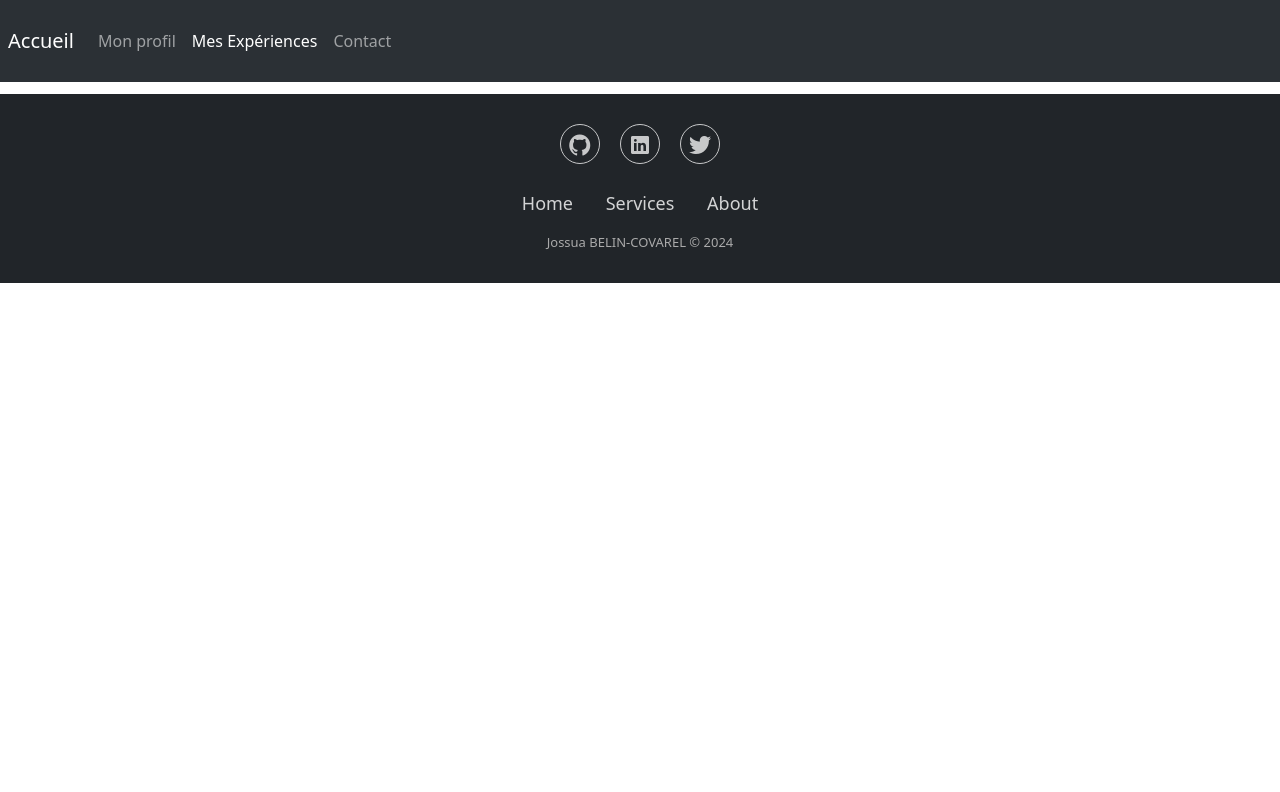
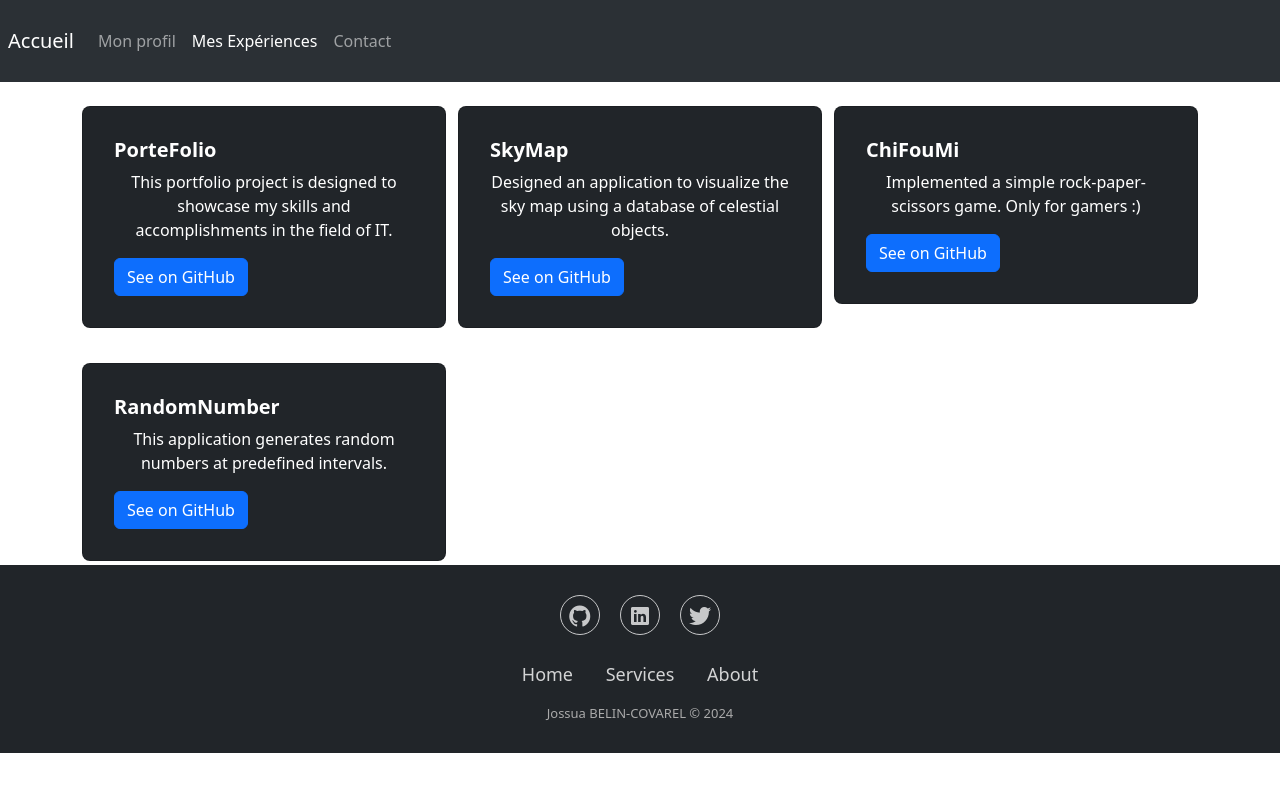
Before and after one commit to JossuaBELINCOVAREL/JossuaBELINCOVAREL.github.io, a website: page mes-experiences.html in a window 1280 px wide. Drawn offline with nearby package versions, Linux system fonts and the light colour scheme.

Commit message:
Update overview

```diff
--- a/mes-experiences.html
+++ b/mes-experiences.html
@@ -27,9 +27,55 @@
         </div>
     </nav>
 
-    <div class="container-fluid p-0">
-        <!-- Vos cartes d'expériences GitHub -->
+    <div class="container mt-4">
+        <div class="row row-cols-1 row-cols-md-2 row-cols-lg-3 g-4">
+            <!-- Première carte -->
+            <div class="col mb-2">
+                <div class="card bg-dark text-white rounded-3">
+                    <div class="card-body">
+                        <h5 class="card-title"><b>PorteFolio</b></h5>
+                        <p class="card-text">This portfolio project is designed to showcase my skills and accomplishments in the field of IT.</p>
+                        <a href="https://github.com/JossuaBELINCOVAREL/JossuaBELINCOVAREL.github.io.git" class="btn btn-primary">See on GitHub</a>
+                    </div>
+                </div>
+            </div>
+
+            <!-- Deuxième carte -->
+            <div class="col mb-2">
+                <div class="card bg-dark text-white rounded-3">
+                    <div class="card-body">
+                        <h5 class="card-title"><b>SkyMap</b></h5>
+                        <p class="card-text">Designed an application to visualize the sky map using a database of celestial objects.</p>
+                        <a href="https://github.com/JossuaBELINCOVAREL/SkyMap.git" class="btn btn-primary">See on GitHub</a>
+                    </div>
+                </div>
+            </div>
+
+            <!-- Troisième carte -->
+            <div class="col mb-2">
+                <div class="card bg-dark text-white rounded-3">
+                    <div class="card-body">
+                        <h5 class="card-title"><b>ChiFouMi</b></h5>
+                        <p class="card-text">Implemented a simple rock-paper-scissors game. Only for gamers :) </p>
+                        <a href="https://github.com/JossuaBELINCOVAREL/ChiFouMi.git" class="btn btn-primary">See on GitHub</a>
+                    </div>
+                </div>
+            </div>
+
+            <!-- Quatrième carte -->
+            <div class="col">
+                <div class="card bg-dark text-white rounded-3">
+                    <div class="card-body">
+                        <h5 class="card-title"><b>RandomNumber</b></h5>
+                        <p class="card-text">This application generates random numbers at predefined intervals.</p>
+                        <a href="https://github.com/JossuaBELINCOVAREL/RandomNumber.git" class="btn btn-primary">See on GitHub</a>
+                    </div>
+                </div>
+            </div>
+
+        </div>
     </div>
+
   </main>
 
   <div class="footer-basic">
```
